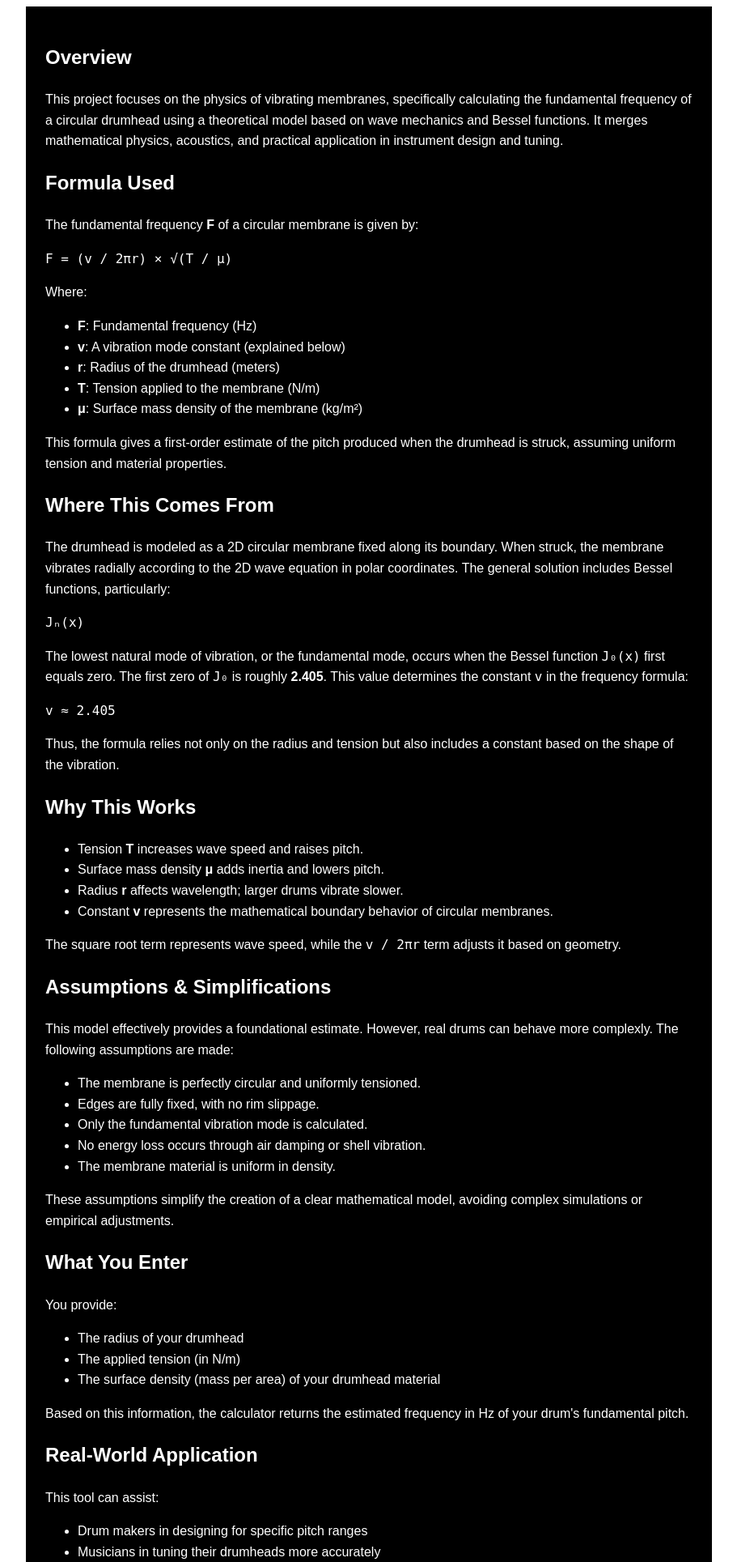
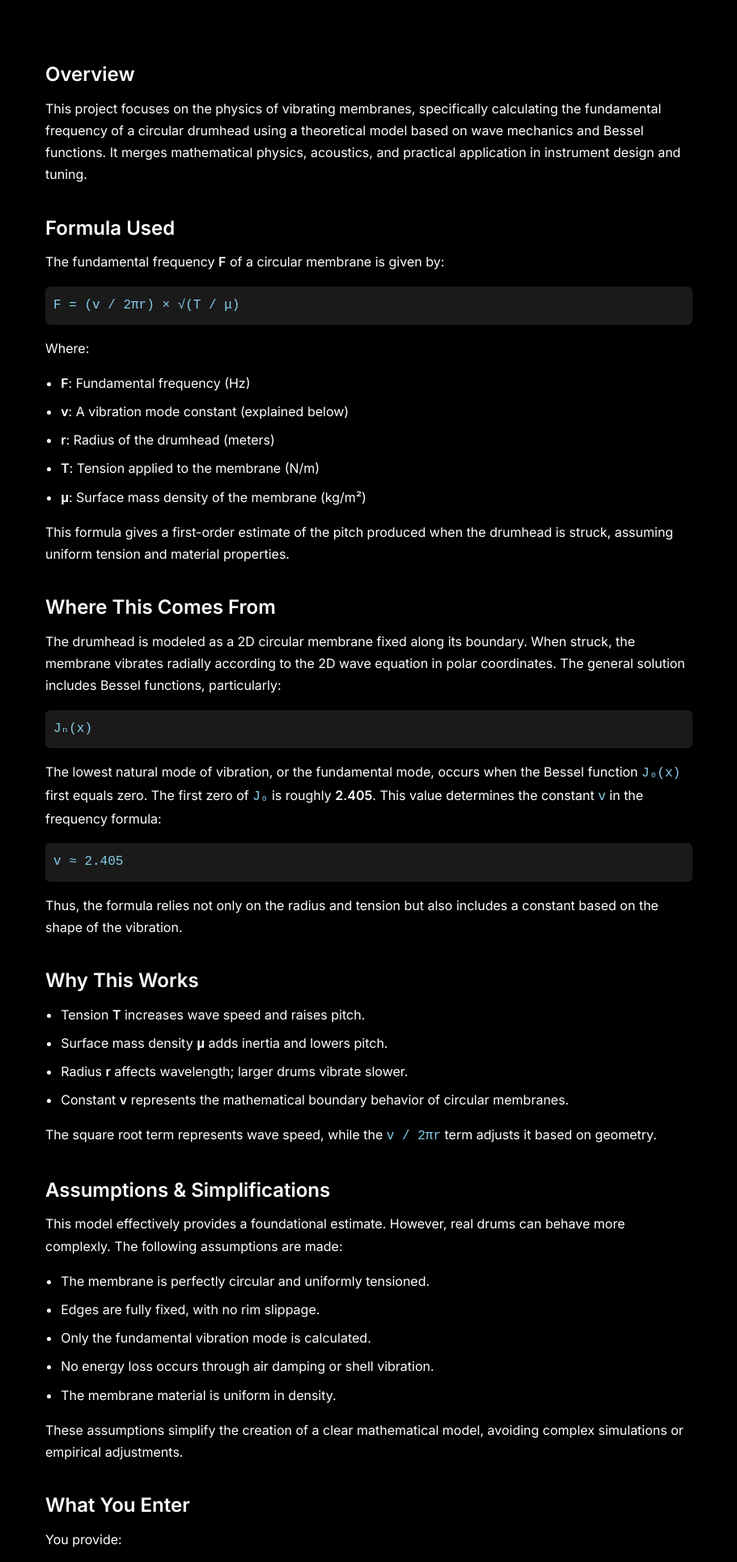
Before and after one commit to TanavBhuraria/DrumFrequencyCalculator, a Flask app: page /howitworks in a window 1280 px wide. Shown: the top 1929 px of the page at 81% size, without its empty margins (184-1095 px from the left). Run offline with Flask 3, Linux system fonts and the light colour scheme.

Commit message:
bug fixes 6

```diff
--- a/templates/howitworks.html
+++ b/templates/howitworks.html
@@ -1,8 +1,81 @@
-<div class="project-description" style="background-color: black; color: white; max-width: 800px; margin: auto; font-family: sans-serif; line-height: 1.6; font-size: 16px; padding: 1.5rem;">
+<html lang="en">
+<head>
+  <meta charset="UTF-8">
+  <meta name="viewport" content="width=device-width, initial-scale=1.0">
+  <title>How It Works</title>
+
+  <!-- Favicons and manifest -->
+  <link rel="apple-touch-icon" sizes="180x180" href="{{ url_for('static', filename='apple-touch-icon.png') }}">
+  <link rel="icon" type="image/png" sizes="32x32" href="{{ url_for('static', filename='favicon-32x32.png') }}">
+  <link rel="icon" type="image/png" sizes="16x16" href="{{ url_for('static', filename='favicon-16x16.png') }}">
+  <link rel="manifest" href="{{ url_for('static', filename='site.webmanifest') }}">
+  <link rel="icon" href="{{ url_for('static', filename='favicon.ico') }}">
+
+  <!-- Google Fonts -->
+  <link href="https://fonts.googleapis.com/css2?family=Inter:wght@400;600&display=swap" rel="stylesheet">
+
+  <style>
+    * {
+      margin: 0;
+      padding: 0;
+      box-sizing: border-box;
+    }
+
+    body {
+      background-color: black;
+      color: white;
+      font-family: 'Inter', sans-serif;
+      line-height: 1.7;
+      font-size: 16px;
+      padding: 40px 20px;
+    }
+
+    .project-description {
+      max-width: 800px;
+      margin: auto;
+    }
+
+    h2 {
+      margin-top: 2rem;
+      margin-bottom: 0.5rem;
+      font-size: 1.5rem;
+    }
+
+    p {
+      margin-bottom: 1rem;
+    }
+
+    ul {
+      padding-left: 1.2rem;
+      margin-bottom: 1rem;
+    }
+
+    li {
+      margin-bottom: 0.5rem;
+    }
+
+    pre {
+      background-color: #1a1a1a;
+      padding: 10px;
+      border-radius: 6px;
+      overflow-x: auto;
+      margin: 1rem 0;
+    }
+
+    code {
+      font-family: 'Courier New', Courier, monospace;
+      color: #87CEEB;
+    }
+
+    a {
+      color: #87CEEB;
+    }
+  </style>
+</head>
+<body>
+  <div class="project-description">
     <h2>Overview</h2>
-  <p>
-    This project focuses on the physics of vibrating membranes, specifically calculating the fundamental frequency of a circular drumhead using a theoretical model based on wave mechanics and Bessel functions. It merges mathematical physics, acoustics, and practical application in instrument design and tuning.
-  </p>
+    <p>This project focuses on the physics of vibrating membranes, specifically calculating the fundamental frequency of a circular drumhead using a theoretical model based on wave mechanics and Bessel functions. It merges mathematical physics, acoustics, and practical application in instrument design and tuning.</p>
 
     <h2>Formula Used</h2>
     <p>The fundamental frequency <strong>F</strong> of a circular membrane is given by:</p>
@@ -15,22 +88,14 @@
       <li><strong>T</strong>: Tension applied to the membrane (N/m)</li>
       <li><strong>μ</strong>: Surface mass density of the membrane (kg/m²)</li>
     </ul>
-  <p>
-    This formula gives a first-order estimate of the pitch produced when the drumhead is struck, assuming uniform tension and material properties.
-  </p>
+    <p>This formula gives a first-order estimate of the pitch produced when the drumhead is struck, assuming uniform tension and material properties.</p>
 
     <h2>Where This Comes From</h2>
-  <p>
-    The drumhead is modeled as a 2D circular membrane fixed along its boundary. When struck, the membrane vibrates radially according to the 2D wave equation in polar coordinates. The general solution includes Bessel functions, particularly:
-  </p>
+    <p>The drumhead is modeled as a 2D circular membrane fixed along its boundary. When struck, the membrane vibrates radially according to the 2D wave equation in polar coordinates. The general solution includes Bessel functions, particularly:</p>
     <pre><code>Jₙ(x)</code></pre>
-  <p>
-    The lowest natural mode of vibration, or the fundamental mode, occurs when the Bessel function <code>J₀(x)</code> first equals zero. The first zero of <code>J₀</code> is roughly <strong>2.405</strong>. This value determines the constant <code>v</code> in the frequency formula:
-  </p>
+    <p>The lowest natural mode of vibration, or the fundamental mode, occurs when the Bessel function <code>J₀(x)</code> first equals zero. The first zero of <code>J₀</code> is roughly <strong>2.405</strong>. This value determines the constant <code>v</code> in the frequency formula:</p>
     <pre><code>v ≈ 2.405</code></pre>
-  <p>
-    Thus, the formula relies not only on the radius and tension but also includes a constant based on the shape of the vibration.
-  </p>
+    <p>Thus, the formula relies not only on the radius and tension but also includes a constant based on the shape of the vibration.</p>
 
     <h2>Why This Works</h2>
     <ul>
@@ -39,9 +104,7 @@
       <li>Radius <strong>r</strong> affects wavelength; larger drums vibrate slower.</li>
       <li>Constant <strong>v</strong> represents the mathematical boundary behavior of circular membranes.</li>
     </ul>
-  <p>
-    The square root term represents wave speed, while the <code>v / 2πr</code> term adjusts it based on geometry.
-  </p>
+    <p>The square root term represents wave speed, while the <code>v / 2πr</code> term adjusts it based on geometry.</p>
 
     <h2>Assumptions & Simplifications</h2>
     <p>This model effectively provides a foundational estimate. However, real drums can behave more complexly. The following assumptions are made:</p>
@@ -52,9 +115,7 @@
       <li>No energy loss occurs through air damping or shell vibration.</li>
       <li>The membrane material is uniform in density.</li>
     </ul>
-  <p>
-    These assumptions simplify the creation of a clear mathematical model, avoiding complex simulations or empirical adjustments.
-  </p>
+    <p>These assumptions simplify the creation of a clear mathematical model, avoiding complex simulations or empirical adjustments.</p>
 
     <h2>What You Enter</h2>
     <p>You provide:</p>
@@ -75,9 +136,7 @@
     </ul>
 
     <h2>Research Component</h2>
-  <p>
-    I am currently working on an extended research project where I:
-  </p>
+    <p>I am currently working on an extended research project where I:</p>
     <ul>
       <li>Analyze real drumheads of different sizes and materials</li>
       <li>Measure physical parameters (radius, tension, density)</li>
@@ -86,7 +145,7 @@
       <li>Compare predicted values with actual results</li>
       <li>Investigate causes of error and refine the model if necessary</li>
     </ul>
-  <p>
-    The full research paper and measurement methods will be added below once finalized.
-  </p>
+    <p>The full research paper and measurement methods will be added below once finalized.</p>
   </div>
+</body>
+</html>
```
Lines whose indentation alone changed are shown as unchanged.
